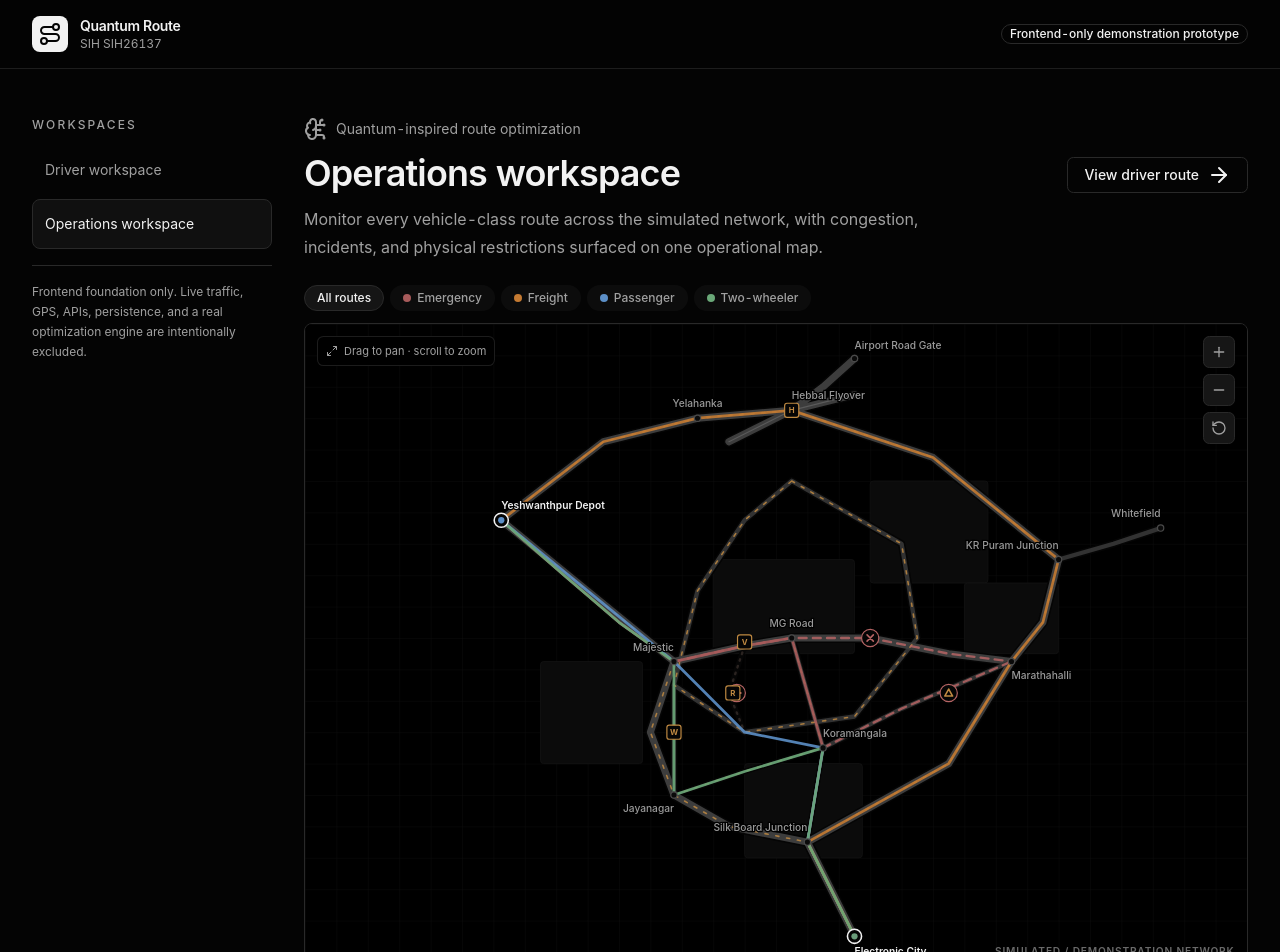
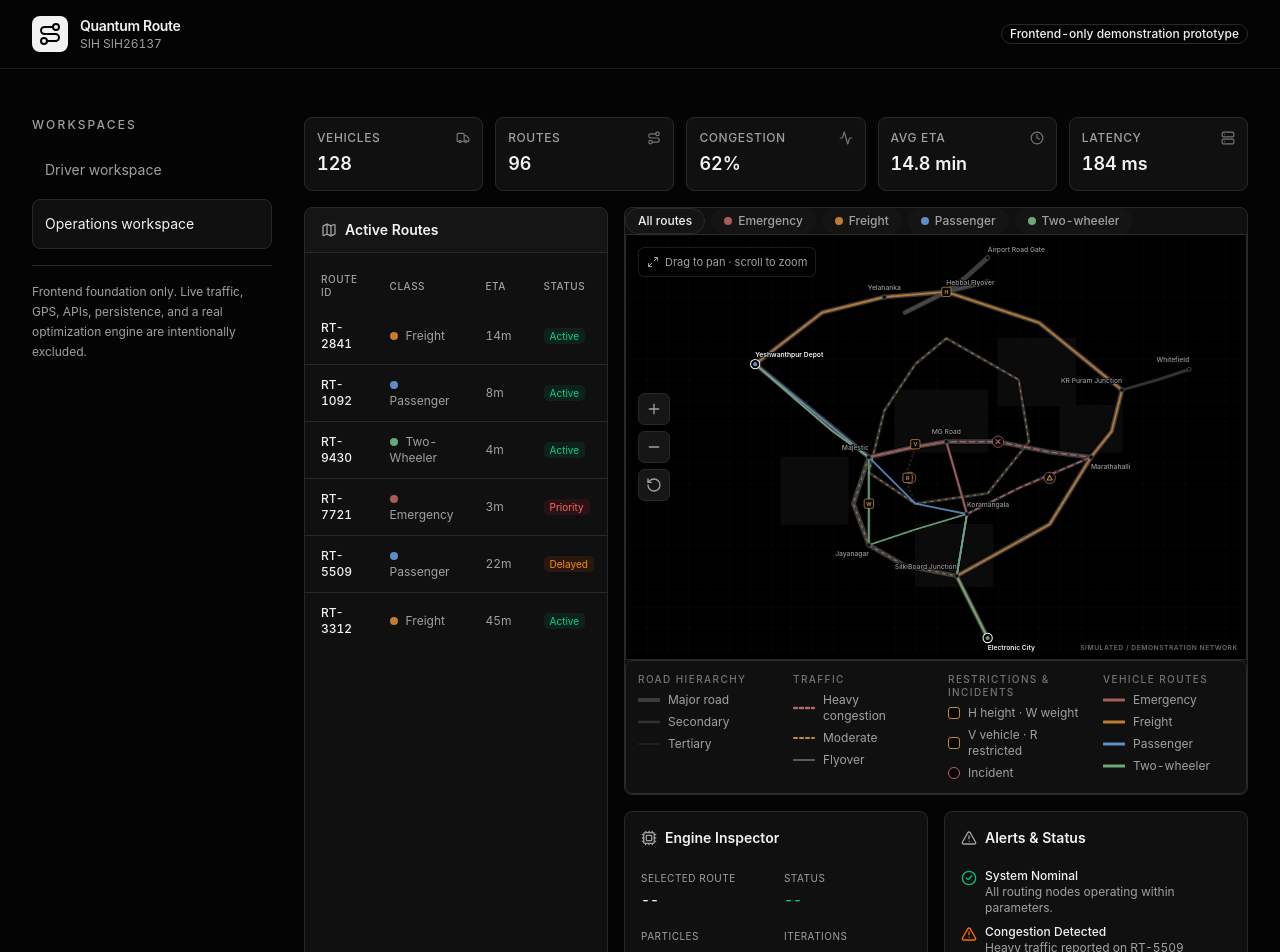
Before and after one commit to omkar-pawar10/traffic-route-optimization, a Next.js app: page /operations in a window 1280 px wide. Shown: the top 952 px of the page. Built offline with nearby package versions, Linux system fonts and the light colour scheme.

Commit message:
feat: complete operations workstation

```diff
--- a/app/operations/page.tsx
+++ b/app/operations/page.tsx
@@ -1,10 +1,13 @@
 import { AppShell } from '@/components/app-shell'
 import { TrafficAppProvider } from '@/components/traffic-app-provider'
+import { OperationsDashboard } from '@/components/operations-dashboard'
 
 export default function OperationsPage() {
   return (
     <TrafficAppProvider>
-      <AppShell role="operations" />
+      <AppShell role="operations">
+        <OperationsDashboard />
+      </AppShell>
     </TrafficAppProvider>
   )
 }
--- a/components/app-shell.tsx
+++ b/components/app-shell.tsx
@@ -13,7 +13,7 @@ import {
   type AppRole,
 } from '@/types/traffic'
 
-export function AppShell({ role }: { role: AppRole }) {
+export function AppShell({ role, children }: { role: AppRole; children?: React.ReactNode }) {
   const title = getRouteTitle(role)
 
   return (
@@ -59,6 +59,9 @@ export function AppShell({ role }: { role: AppRole }) {
             <p className="text-xs leading-5 text-muted-foreground">Frontend foundation only. Live traffic, GPS, APIs, persistence, and a real optimization engine are intentionally excluded.</p>
           </aside>
 
+          {children ? (
+            children
+          ) : (
             <section aria-labelledby="workspace-title" className="flex flex-col gap-6">
               <div className="flex flex-col gap-3">
                 <div className="flex items-center gap-2 text-muted-foreground">
@@ -84,6 +87,7 @@ export function AppShell({ role }: { role: AppRole }) {
 
               <TrafficMap initialSelection={role === 'driver' ? 'passenger' : 'all'} />
             </section>
+          )}
         </div>
 
         <footer className="mt-12 border-t border-border/70 pt-4 text-xs text-muted-foreground">
--- /dev/null
+++ b/components/operations-dashboard.tsx
@@ -0,0 +1,209 @@
+'use client'
+
+import { useState } from 'react'
+import {
+  Activity,
+  AlertTriangle,
+  CheckCircle2,
+  Clock,
+  Cpu,
+  Map as MapIcon,
+  Route,
+  Server,
+  Truck,
+} from 'lucide-react'
+import { cn } from '@/lib/utils'
+import { TrafficMap } from '@/components/traffic-map'
+import { vehicleColorVar, type VehicleClass } from '@/lib/traffic-network'
+
+type Selection = VehicleClass | 'all'
+
+const mockRoutes = [
+  { id: 'RT-2841', vehicle: 'freight', eta: '14m', distance: '12.4', congestion: 'High', status: 'Active' },
+  { id: 'RT-1092', vehicle: 'passenger', eta: '8m', distance: '5.1', congestion: 'Low', status: 'Active' },
+  { id: 'RT-9430', vehicle: 'two-wheeler', eta: '4m', distance: '2.8', congestion: 'Low', status: 'Active' },
+  { id: 'RT-7721', vehicle: 'emergency', eta: '3m', distance: '4.2', congestion: 'Clear', status: 'Priority' },
+  { id: 'RT-5509', vehicle: 'passenger', eta: '22m', distance: '18.9', congestion: 'Heavy', status: 'Delayed' },
+  { id: 'RT-3312', vehicle: 'freight', eta: '45m', distance: '38.0', congestion: 'Medium', status: 'Active' },
+]
+
+export function OperationsDashboard() {
+  const [selection, setSelection] = useState<Selection>('all')
+  const [selectedRouteId, setSelectedRouteId] = useState<string | null>(null)
+
+  const handleRouteSelect = (id: string, vehicle: VehicleClass) => {
+    setSelectedRouteId(id)
+    setSelection(vehicle)
+  }
+
+  const handleMapSelectionChange = (newSelection: Selection) => {
+    setSelection(newSelection)
+    if (newSelection === 'all') {
+      setSelectedRouteId(null)
+    } else {
+      // If map is clicked, maybe clear selected route if it doesn't match the new selection,
+      // or auto-select a route for that vehicle class if none is selected.
+      const route = mockRoutes.find(r => r.id === selectedRouteId)
+      if (route && route.vehicle !== newSelection) {
+        setSelectedRouteId(null)
+      }
+    }
+  }
+
+  const selectedRoute = mockRoutes.find(r => r.id === selectedRouteId)
+
+  return (
+    <div className="flex flex-col gap-4 h-full">
+      {/* Metrics Strip */}
+      <div className="grid grid-cols-2 md:grid-cols-5 gap-3">
+        <MetricCard label="Vehicles" value="128" icon={Truck} />
+        <MetricCard label="Routes" value="96" icon={Route} />
+        <MetricCard label="Congestion" value="62%" icon={Activity} />
+        <MetricCard label="Avg ETA" value="14.8 min" icon={Clock} />
+        <MetricCard label="Latency" value="184 ms" icon={Server} />
+      </div>
+
+      <div className="grid grid-cols-1 lg:grid-cols-3 gap-4 flex-1 min-h-0">
+        {/* Left Column: Route Table */}
+        <div className="flex flex-col gap-3 rounded-lg border border-[#292929] bg-[#101010] overflow-hidden col-span-1">
+          <div className="flex items-center justify-between border-b border-[#292929] px-4 py-3 bg-[#151515]">
+            <h2 className="text-sm font-semibold text-[#F2F2F2] flex items-center gap-2">
+              <MapIcon className="size-4 text-[#A0A0A0]" />
+              Active Routes
+            </h2>
+          </div>
+          <div className="flex-1 overflow-auto">
+            <table className="w-full text-left text-xs text-[#A0A0A0]">
+              <thead className="sticky top-0 bg-[#101010] text-[10px] uppercase tracking-wider">
+                <tr>
+                  <th className="px-4 py-2 font-medium">Route ID</th>
+                  <th className="px-4 py-2 font-medium">Class</th>
+                  <th className="px-4 py-2 font-medium">ETA</th>
+                  <th className="px-4 py-2 font-medium">Status</th>
+                </tr>
+              </thead>
+              <tbody className="divide-y divide-[#292929]">
+                {mockRoutes.map((r) => {
+                  const isSelected = selectedRouteId === r.id
+                  return (
+                    <tr
+                      key={r.id}
+                      onClick={() => handleRouteSelect(r.id, r.vehicle as VehicleClass)}
+                      className={cn(
+                        "cursor-pointer transition-colors hover:bg-[#1B1B1B]",
+                        isSelected ? "bg-[#1B1B1B]" : ""
+                      )}
+                    >
+                      <td className="px-4 py-3 font-medium text-[#F2F2F2]">
+                        {r.id}
+                      </td>
+                      <td className="px-4 py-3">
+                        <span
+                          className="inline-block size-2 rounded-full mr-2"
+                          style={{ backgroundColor: vehicleColorVar[r.vehicle as VehicleClass] }}
+                        />
+                        <span className="capitalize">{r.vehicle}</span>
+                      </td>
+                      <td className="px-4 py-3 tabular-nums">{r.eta}</td>
+                      <td className="px-4 py-3">
+                        <span className={cn(
+                          "px-1.5 py-0.5 rounded-sm text-[10px]",
+                          r.status === 'Priority' ? "bg-red-500/10 text-red-400" :
+                          r.status === 'Delayed' ? "bg-orange-500/10 text-orange-400" :
+                          "bg-emerald-500/10 text-emerald-400"
+                        )}>
+                          {r.status}
+                        </span>
+                      </td>
+                    </tr>
+                  )
+                })}
+              </tbody>
+            </table>
+          </div>
+        </div>
+
+        {/* Center/Right Column: Map & Inspector */}
+        <div className="flex flex-col gap-4 col-span-1 lg:col-span-2">
+          {/* Map area */}
+          <div className="flex-1 min-h-[400px] rounded-lg overflow-hidden border border-[#292929] bg-[#101010]">
+             <TrafficMap
+               fill
+               selection={selection}
+               onSelectionChange={handleMapSelectionChange}
+             />
+          </div>
+
+          {/* Bottom Panel: Engine Inspector */}
+          <div className="grid grid-cols-1 md:grid-cols-2 gap-4">
+            <div className="flex flex-col gap-3 rounded-lg border border-[#292929] bg-[#101010] p-4">
+              <h3 className="text-sm font-semibold text-[#F2F2F2] flex items-center gap-2">
+                <Cpu className="size-4 text-[#A0A0A0]" />
+                Engine Inspector
+              </h3>
+              <div className="grid grid-cols-2 gap-4 mt-2">
+                <InspectorItem label="Selected Route" value={selectedRoute ? selectedRoute.id : '--'} />
+                <InspectorItem label="Status" value={selectedRoute ? "ACTIVE" : '--'} highlight />
+                <InspectorItem label="Particles" value={selectedRoute ? "50" : '--'} />
+                <InspectorItem label="Iterations" value={selectedRoute ? "31" : '--'} />
+                <InspectorItem label="Algorithm" value={selectedRoute ? "A* READY" : '--'} />
+                <InspectorItem label="SLA" value={selectedRoute ? "<500ms" : '--'} />
+              </div>
+            </div>
+
+            <div className="flex flex-col gap-3 rounded-lg border border-[#292929] bg-[#101010] p-4">
+              <h3 className="text-sm font-semibold text-[#F2F2F2] flex items-center gap-2">
+                <AlertTriangle className="size-4 text-[#A0A0A0]" />
+                Alerts & Status
+              </h3>
+              <div className="flex flex-col gap-2 mt-2">
+                <div className="flex items-start gap-2 text-xs">
+                  <CheckCircle2 className="size-4 text-emerald-500 shrink-0 mt-0.5" />
+                  <div>
+                    <span className="text-[#F2F2F2] block font-medium">System Nominal</span>
+                    <span className="text-[#A0A0A0]">All routing nodes operating within parameters.</span>
+                  </div>
+                </div>
+                <div className="flex items-start gap-2 text-xs">
+                  <AlertTriangle className="size-4 text-orange-500 shrink-0 mt-0.5" />
+                  <div>
+                    <span className="text-[#F2F2F2] block font-medium">Congestion Detected</span>
+                    <span className="text-[#A0A0A0]">Heavy traffic reported on RT-5509 corridor.</span>
+                  </div>
+                </div>
+              </div>
+            </div>
+          </div>
+        </div>
+      </div>
+    </div>
+  )
+}
+
+function MetricCard({ label, value, icon: Icon }: { label: string, value: string, icon: any }) {
+  return (
+    <div className="flex flex-col gap-1 rounded-lg border border-[#292929] bg-[#101010] p-3">
+      <div className="flex items-center justify-between text-[#A0A0A0]">
+        <span className="text-xs font-medium uppercase tracking-wider">{label}</span>
+        <Icon className="size-3.5 opacity-70" />
+      </div>
+      <div className="text-lg font-semibold tabular-nums text-[#F2F2F2]">
+        {value}
+      </div>
+    </div>
+  )
+}
+
+function InspectorItem({ label, value, highlight }: { label: string, value: string, highlight?: boolean }) {
+  return (
+    <div className="flex flex-col gap-0.5">
+      <span className="text-[10px] uppercase tracking-wider text-[#A0A0A0]">{label}</span>
+      <span className={cn(
+        "text-sm font-medium tabular-nums",
+        highlight ? "text-emerald-400" : "text-[#F2F2F2]"
+      )}>
+        {value}
+      </span>
+    </div>
+  )
+}
```
Also changed, not shown: next-env.d.ts (added), 2 other files (tests, documents, lock files or other folders). Lines whose indentation alone changed are shown as unchanged.
